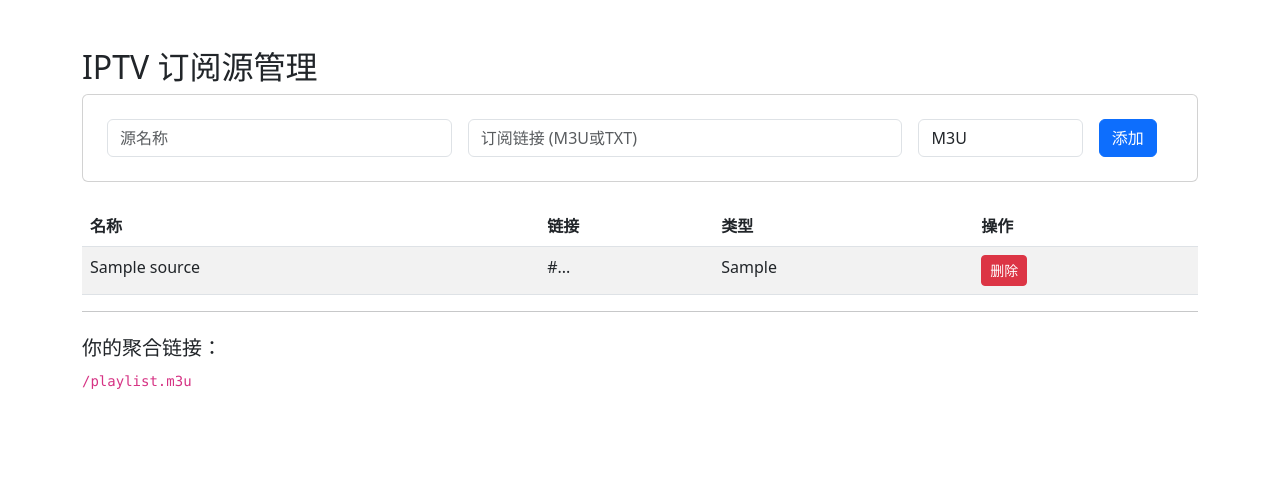
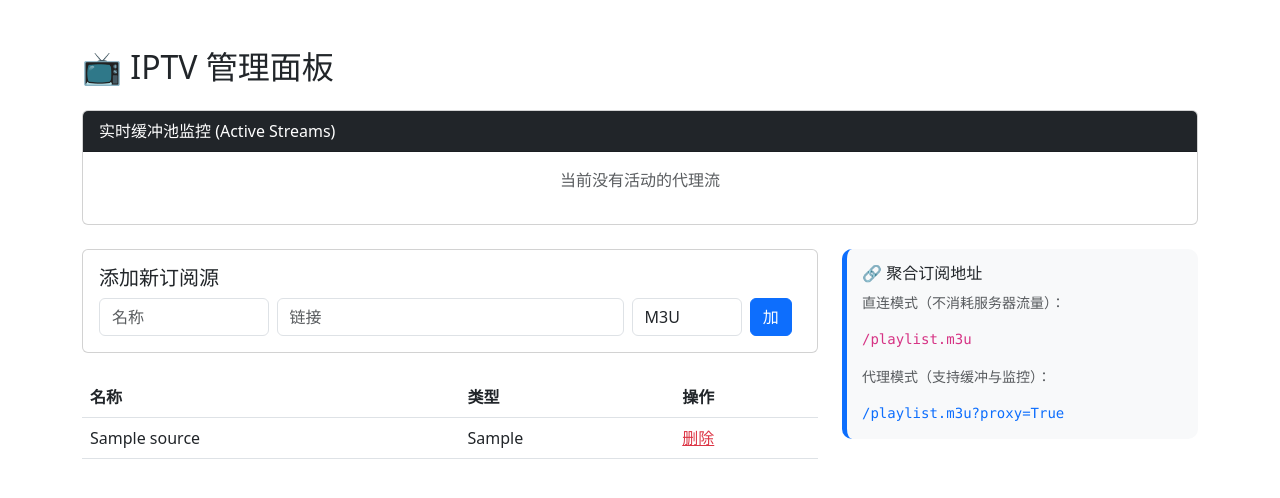
Before and after one commit to JE668/iptv-manager, a FastAPI app: page / in a window 1280 px wide. Shown: the top 498 px of the page. Run offline with FastAPI, Linux system fonts and the light colour scheme; tables that the repository leaves empty hold one stand-in row (values such as "Sample post"); parts of the project's set-up code (start-up, migrations or seed data) failed here and were passed over.

Commit message:
Update index.html

```diff
--- a/templates/index.html
+++ b/templates/index.html
@@ -1,59 +1,89 @@
 <!DOCTYPE html>
 <html>
 <head>
-    <title>IPTV Manager</title>
+    <title>IPTV Manager Dashboard</title>
     <link href="https://cdn.jsdelivr.net/npm/bootstrap@5.3.0/dist/css/bootstrap.min.css" rel="stylesheet">
+    <style>
+        .stats-card { background: #f8f9fa; border-radius: 10px; padding: 15px; margin-bottom: 20px; border-left: 5px solid #0d6efd; }
+        .badge-stream { font-size: 0.8em; }
+    </style>
 </head>
 <body class="container mt-5">
-    <h2>IPTV 订阅源管理</h2>
+    <h2 class="mb-4">📺 IPTV 管理面板</h2>
 
-    <!-- 添加源表单 -->
-    <div class="card p-4 mb-4">
-        <form action="/add_source" method="post" class="row g-3">
-            <div class="col-md-4">
-                <input type="text" name="name" class="form-control" placeholder="源名称" required>
+    <!-- 实时流状态面板 -->
+    <div class="card mb-4">
+        <div class="card-header bg-dark text-white">实时缓冲池监控 (Active Streams)</div>
+        <div class="card-body">
+            <div id="active-streams-list" class="row">
+                <p class="text-muted text-center">当前没有活动的代理流</p>
             </div>
-            <div class="col-md-5">
-                <input type="text" name="url" class="form-control" placeholder="订阅链接 (M3U或TXT)" required>
         </div>
-            <div class="col-md-2">
-                <select name="type" class="form-control">
-                    <option value="m3u">M3U</option>
-                    <option value="txt">TXT</option>
-                </select>
     </div>
-            <div class="col-md-1">
-                <button type="submit" class="btn btn-primary">添加</button>
-            </div>
+
+    <div class="row">
+        <!-- 订阅管理 -->
+        <div class="col-md-8">
+            <div class="card p-3 mb-4">
+                <h5>添加新订阅源</h5>
+                <form action="/add_source" method="post" class="row g-2">
+                    <div class="col-md-3"><input type="text" name="name" class="form-control" placeholder="名称"></div>
+                    <div class="col-md-6"><input type="text" name="url" class="form-control" placeholder="链接"></div>
+                    <div class="col-md-2"><select name="type" class="form-control"><option value="m3u">M3U</option><option value="txt">TXT</option></select></div>
+                    <div class="col-md-1"><button type="submit" class="btn btn-primary">加</button></div>
                 </form>
             </div>
 
-    <!-- 已有源列表 -->
-    <table class="table table-striped">
-        <thead>
-            <tr>
-                <th>名称</th>
-                <th>链接</th>
-                <th>类型</th>
-                <th>操作</th>
-            </tr>
-        </thead>
+            <table class="table table-hover">
+                <thead><tr><th>名称</th><th>类型</th><th>操作</th></tr></thead>
                 <tbody>
                     {% for source in sources %}
-            <tr>
-                <td>{{ source.name }}</td>
-                <td>{{ source.url[:50] }}...</td>
-                <td>{{ source.type }}</td>
-                <td><a href="/delete/{{ source.id }}" class="btn btn-danger btn-sm">删除</a></td>
-            </tr>
+                    <tr><td>{{ source.name }}</td><td>{{ source.type }}</td><td><a href="/delete/{{ source.id }}" class="text-danger">删除</a></td></tr>
                     {% endfor %}
                 </tbody>
             </table>
+        </div>
 
-    <hr>
-    <div class="mt-4">
-        <h5>你的聚合链接：</h5>
-        <code>/playlist.m3u</code>
+        <!-- 聚合链接 -->
+        <div class="col-md-4">
+            <div class="stats-card">
+                <h6>🔗 聚合订阅地址</h6>
+                <p class="small text-muted">直连模式（不消耗服务器流量）：</p>
+                <code class="d-block mb-3">/playlist.m3u</code>
+                <p class="small text-muted">代理模式（支持缓冲与监控）：</p>
+                <code class="d-block text-primary">/playlist.m3u?proxy=True</code>
             </div>
+        </div>
+    </div>
+
+    <script>
+        // 定时刷新流状态
+        async function updateStats() {
+            const resp = await fetch('/api/streams');
+            const data = await resp.json();
+            const container = document.getElementById('active-streams-list');
+
+            if (Object.keys(data).length === 0) {
+                container.innerHTML = '<p class="text-muted text-center">当前没有活动的代理流</p>';
+                return;
+            }
+
+            container.innerHTML = Object.entries(data).map(([name, s]) => `
+                <div class="col-md-6 mb-3">
+                    <div class="card shadow-sm p-3">
+                        <div class="d-flex justify-content-between align-items-center">
+                            <strong style="color:#0d6efd">${name}</strong>
+                            <span class="badge bg-success">${s.clients} 人正在观看</span>
+                        </div>
+                        <div class="mt-2 small">
+                            <div>分辨率: <b>${s.info.res}</b> | 编码: <b>${s.info.codec}</b></div>
+                            <div>实时下载网速: <b class="text-danger">${s.speed}</b></div>
+                        </div>
+                    </div>
+                </div>
+            `).join('');
+        }
+        setInterval(updateStats, 2000); // 2秒刷新一次
+    </script>
 </body>
 </html>
```
Lines whose indentation alone changed are shown as unchanged.
